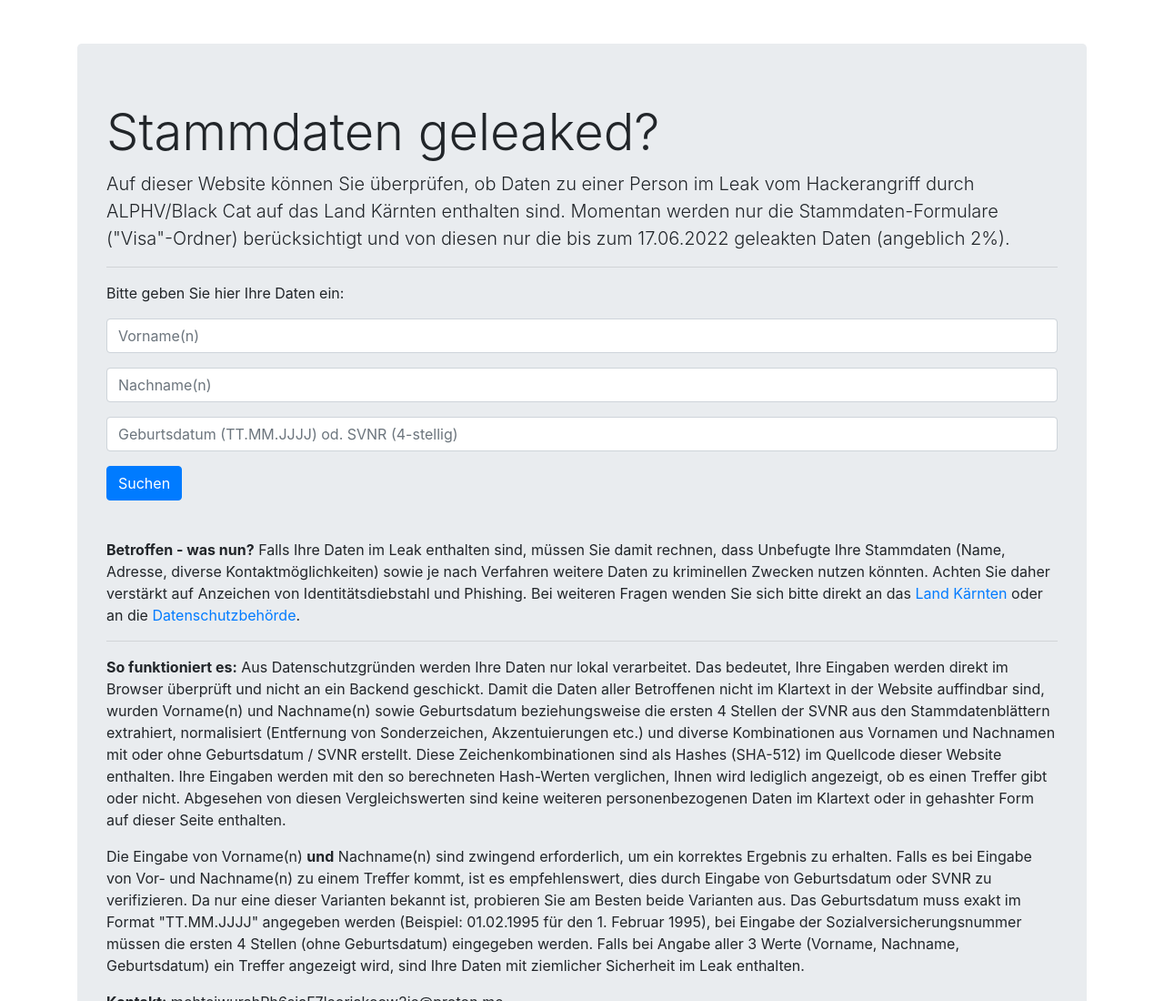
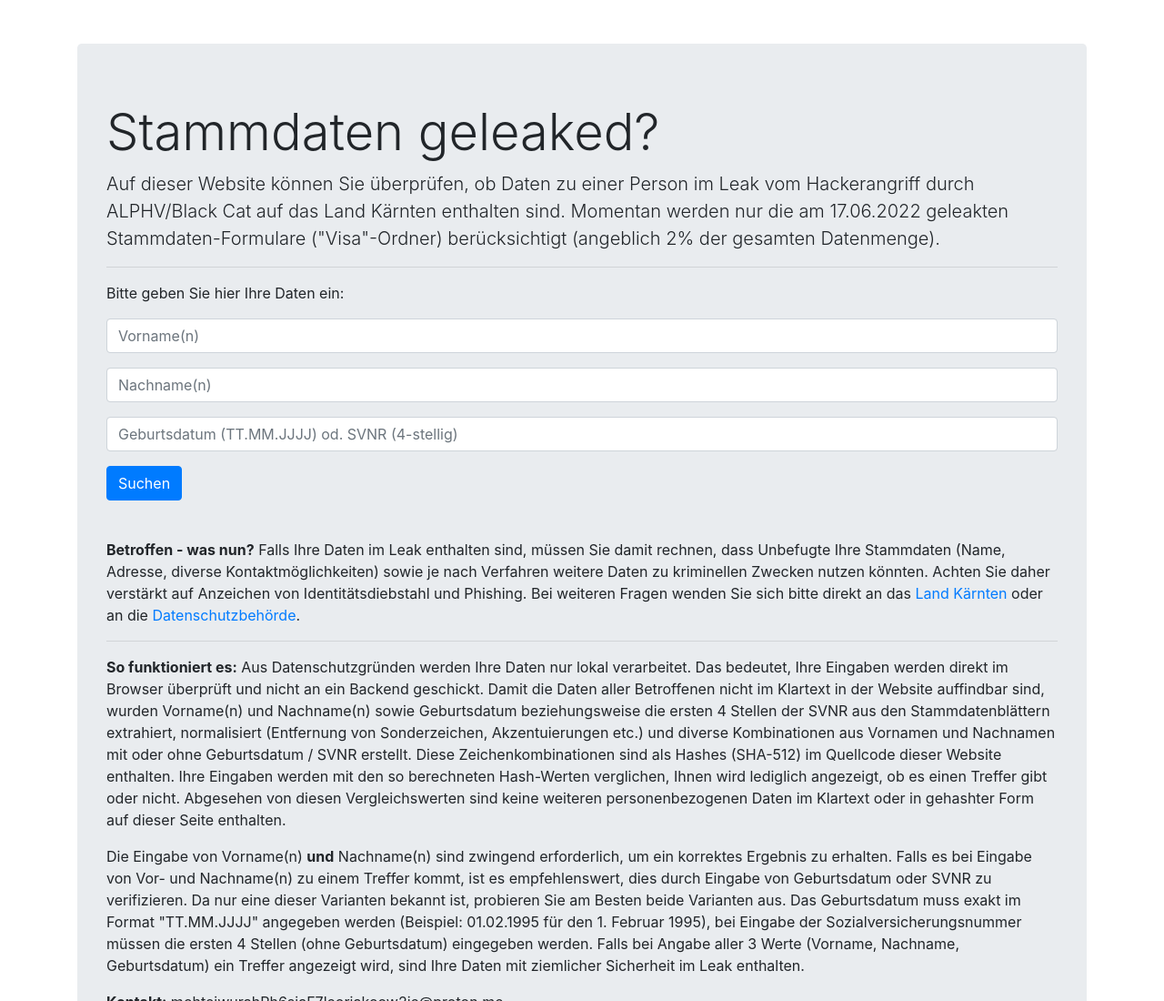
Before and after one commit to grey-kittenz/grey-kittenz.github.io, a plain HTML site: page index.html in a window 1280 px wide. Shown: the top 1100 px of the page at 91% size. Drawn offline with Linux system fonts and the light colour scheme.

Commit message:
Update index.html

```diff
--- a/index.html
+++ b/index.html
@@ -13,7 +13,7 @@
         <div class="container">
             <div class="jumbotron mt-5">
                 <h1 class="display-4">Stammdaten geleaked?</h1>
-                <p class="lead">Auf dieser Website können Sie überprüfen, ob Daten zu einer Person im Leak vom Hackerangriff durch ALPHV/Black Cat auf das Land Kärnten enthalten sind. Momentan werden nur die Stammdaten-Formulare ("Visa"-Ordner) berücksichtigt und von diesen nur die bis zum 17.06.2022 geleakten Daten (angeblich 2%).</p>
+                <p class="lead">Auf dieser Website können Sie überprüfen, ob Daten zu einer Person im Leak vom Hackerangriff durch ALPHV/Black Cat auf das Land Kärnten enthalten sind. Momentan werden nur die am 17.06.2022 geleakten Stammdaten-Formulare ("Visa"-Ordner) berücksichtigt (angeblich 2% der gesamten Datenmenge).</p>
                 <hr>
                 <p>Bitte geben Sie hier Ihre Daten ein:</p>
                 <form id="form">
```
